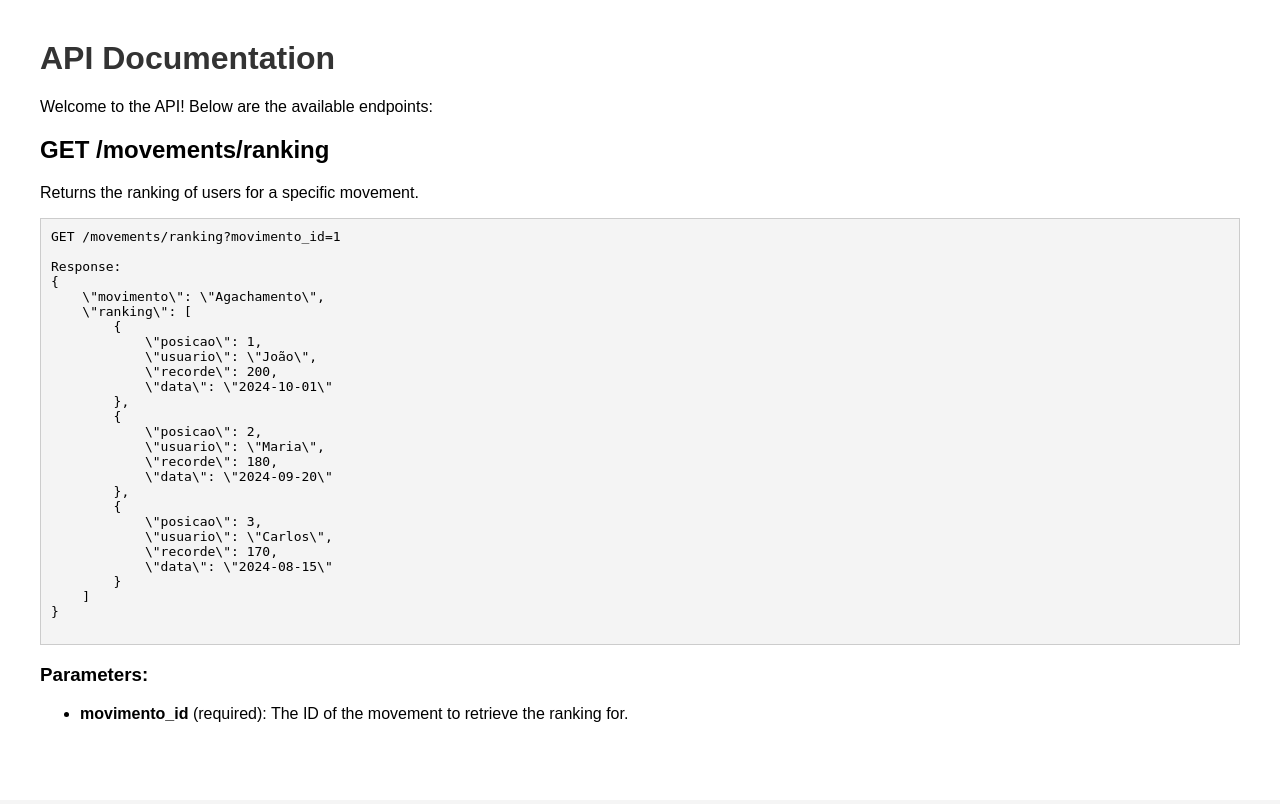
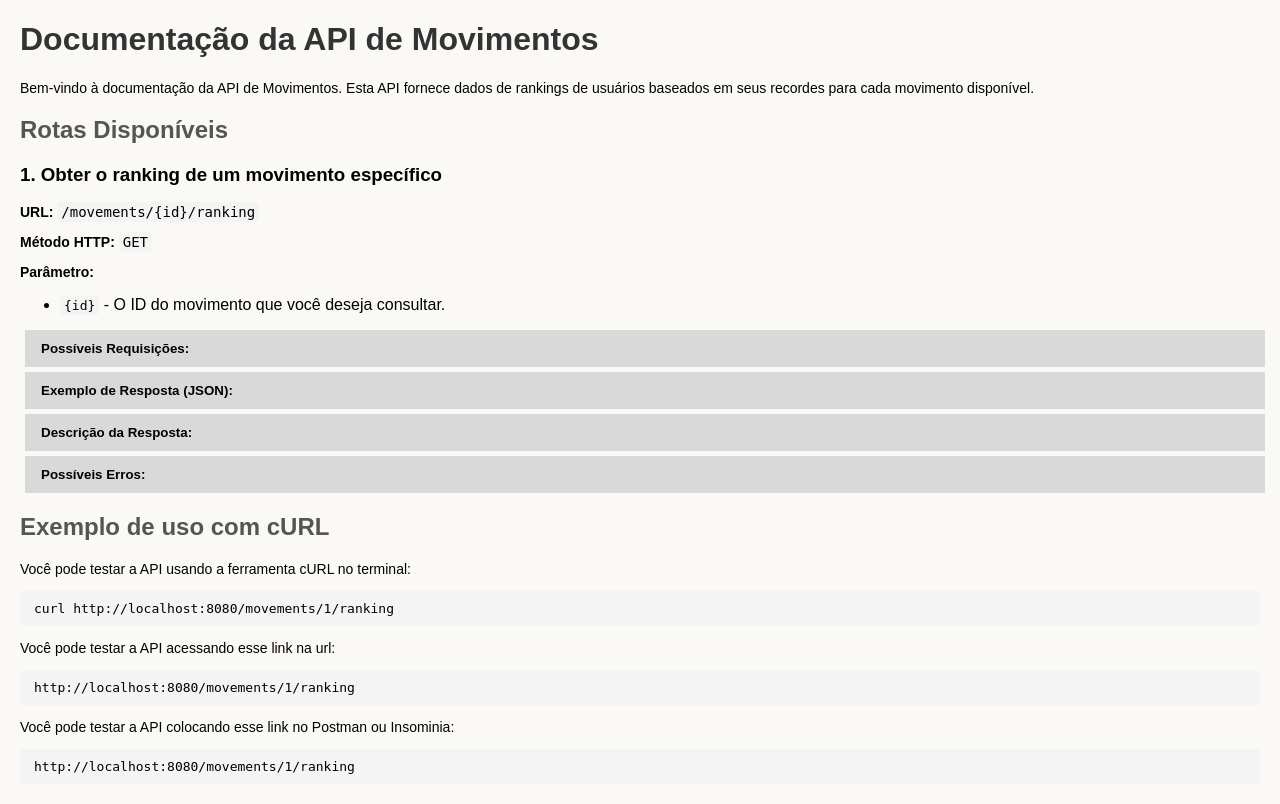
Before and after one commit to Ribapax/caseTecnofit, a PHP site: page / in a window 1280 px wide. Before the commit the page ends 722 px from the top, so only its background shows below. Run offline with PHP 8.4, Linux system fonts and the light colour scheme.

Commit message:
finalização da estrutura do código

```diff
--- a/docker-compose.yml
+++ b/docker-compose.yml
@@ -15,7 +15,7 @@ services:
     image: mysql:5.7
     volumes:
       - dbdata:/var/lib/mysql
-      - ./db/init.sql:/docker-entrypoint-initdb.d/init.sql # Script para inicializar o banco de dados:w
+      - ./db/init.sql:/docker-entrypoint-initdb.d/init.sql # Script para inicializar o banco de dados
     container_name: mysql_db
     ulimits:
       nproc: 65535
--- a/public/conexao.php
+++ b/public/conexao.php
@@ -4,7 +4,7 @@ $host = 'db'; // Nome do serviço definido no docker-compose.yml
 $db = 'tecnofit';
 $user = 'root';
 $pass = 'secret';
-$charset = 'utf8mb4';
+
 
 // Conectando ao banco de dados
 $dsn = "mysql:host=$host;dbname=$db;";
--- /dev/null
+++ b/public/index.css
@@ -0,0 +1,45 @@
+body {
+    font-family: Arial, sans-serif;
+    margin: 20px;
+    background-color: #FAF9F6;
+}
+
+h1 {
+    color: #333;
+}
+
+h2 {
+    color: #555;
+}
+h4 {
+    margin: 0;
+    padding: 10px;
+}
+
+p {
+    font-size: 14px;
+}
+
+code {
+    background-color: #f4f4f4;
+    padding: 2px 4px;
+    border-radius: 4px;
+}
+
+pre {
+    background-color: #f4f4f4;
+    padding: 10px;
+    border-radius: 4px;
+}
+
+button {
+    display: block;
+    width: 100%;
+    border: none;
+    background-color: #d9d9d9;
+    margin: 5px;
+    text-align: justify;
+}
+.hide {
+    display: none;
+}
--- a/public/index.html
+++ b/public/index.html
@@ -1,51 +1,114 @@
 <!DOCTYPE html>
-    <html>
+<html lang="pt-BR">
   <head>
-        <title>API Documentation</title>
-        <style>
-            body { font-family: Arial, sans-serif; margin: 40px; }
-            h1 { color: #333; }
-            pre { background-color: #f4f4f4; padding: 10px; border: 1px solid #ccc; }
-        </style>
+    <meta charset="UTF-8" />
+    <meta name="viewport" content="width=device-width, initial-scale=1.0" />
+    <title>Documentação da API de Movimentos</title>
+    <link rel="stylesheet" href="index.css" />
   </head>
+
   <body>
-        <h1>API Documentation</h1>
-        <p>Welcome to the API! Below are the available endpoints:</p>
+    <h1>Documentação da API de Movimentos</h1>
 
-        <h2>GET /movements/ranking</h2>
-        <p>Returns the ranking of users for a specific movement.</p>
-        <pre>
-GET /movements/ranking?movimento_id=1
+    <p>
+      Bem-vindo à documentação da API de Movimentos. Esta API fornece dados de
+      rankings de usuários baseados em seus recordes para cada movimento
+      disponível.
+    </p>
 
-Response:
+    <h2>Rotas Disponíveis</h2>
+
+    <h3>1. Obter o ranking de um movimento específico</h3>
+    <p><strong>URL:</strong> <code>/movements/{id}/ranking</code></p>
+    <p><strong>Método HTTP:</strong> <code>GET</code></p>
+    <p><strong>Parâmetro:</strong></p>
+    <ul>
+      <li><code>{id}</code> - O ID do movimento que você deseja consultar.</li>
+    </ul>
+    <button  onclick="togleHide('req')">
+      <h4>Possíveis Requisições:</h4>
+    </button>
+    <div id="req" class="req hide" >
+      <pre><code>GET <a href="/movements/1/ranking">/movements/1/ranking</a></code></pre>
+      <pre><code>GET <a href="/movements/2/ranking">/movements/2/ranking</a></code></pre>
+      <pre><code>GET <a href="/movements/3/ranking">/movements/3/ranking</a></code></pre>
+    </div>
+    <button id="examButton" onclick="togleHide('exam')">
+      <h4>Exemplo de Resposta (JSON):</h4>
+    </button>
+    <div id="exam" class="hide">
+      <pre><code>{
+        "movimento":"Deadlift",
+        "ranking":[
         {
-    \"movimento\": \"Agachamento\",
-    \"ranking\": [
-        {
-            \"posicao\": 1,
-            \"usuario\": \"João\",
-            \"recorde\": 200,
-            \"data\": \"2024-10-01\"
+            "posição":1,
+            "usuário:"Jose",
+            "recorde pessoal":190,
+            "data":"06/01/2021"
         },
         {
-            \"posicao\": 2,
-            \"usuario\": \"Maria\",
-            \"recorde\": 180,
-            \"data\": \"2024-09-20\"
+            "posição":2,
+            "usuário":"Joao",
+            "recorde pessoal":180,
+            "data":"04/01/2021"
         },
         {
-            \"posicao\": 3,
-            \"usuario\": \"Carlos\",
-            \"recorde\": 170,
-            \"data\": \"2024-08-15\"
-        }
-    ]
-}
-        </pre>
+            "posição":3,
+            "usuário":"Paulo",
+            "recorde pessoal":170,
+            "data":"03/01/2021"
+        }]
+    }</code></pre>
+    </div>
+    <button onclick="togleHide('desc')" >
+      <h4>Descrição da Resposta:</h4>
+    </button>
+    <div id="desc" class="hide">
+      <ul>
+        <li><strong>movimento:</strong> O nome do movimento consultado.</li>
+        <li>
+          <strong>ranking:</strong> Uma lista ordenada dos usuários e seus
+          recordes para o movimento.
+        </li>
+        <li>
+          <strong>posição:</strong> A posição do usuário no ranking (usuários
+          com o mesmo recorde ocupam a mesma posição).
+        </li>
+        <li>
+          <strong>usuario:</strong> O nome do usuário que realizou o movimento.
+        </li>
+        <li>
+          <strong>recorde pessoal:</strong> O maior valor de recorde do usuário.
+        </li>
+        <li><strong>data:</strong> A data em que o recorde foi alcançado.</li>
+      </ul>
+    </div>
+<button  onclick="togleHide('pos')">
 
-        <h3>Parameters:</h3>
+    <h4>Possíveis Erros:</h4>
+</button>
+<div id="pos" class="hide">
+
     <ul>
-            <li><strong>movimento_id</strong> (required): The ID of the movement to retrieve the ranking for.</li>
+        <li>
+            <strong>404 - Movimento não encontrado:</strong> Se o ID do movimento
+            fornecido não existir.
+        </li>
+        <li>
+            <strong>500 - Erro no servidor:</strong> Qualquer erro interno que
+            ocorra ao processar a requisição.
+        </li>
     </ul>
+</div>
+
+    <h2>Exemplo de uso com cURL</h2>
+    <p>Você pode testar a API usando a ferramenta cURL no terminal:</p>
+    <pre><code>curl http://localhost:8080/movements/1/ranking</code></pre>
+    <p>Você pode testar a API acessando esse link na url:</p>
+    <pre><code>http://localhost:8080/movements/1/ranking</code></pre>
+    <p>Você pode testar a API colocando esse link no Postman ou Insominia:</p>
+    <pre><code>http://localhost:8080/movements/1/ranking</code></pre>
   </body>
+  <script src="https://ajax.googleapis.com/ajax/libs/jquery/3.7.1/jquery.min.js"></script>
+  <script src="index.js"></script>
 </html>
--- /dev/null
+++ b/public/index.js
@@ -0,0 +1,9 @@
+$(function () {
+  console.log("ready!");
+});
+
+function togleHide(className) {
+  $("#" + className + "").toggleClass("hide");
+  //$("#"+ className +"Button").click(function () {
+  //:});
+}
--- a/public/index.php
+++ b/public/index.php
@@ -1,79 +1,17 @@
 <?php
 require("conexao.php");
+require("router.php");
+require("movements.php");
 
 
+// Rota para /movements/{movement_id}/ranking
 
-// Função auxiliar para roteamento
-function route($method, $route, $callback) {
-    $uri = parse_url($_SERVER['REQUEST_URI'], PHP_URL_PATH);
-    //echo ' '. $uri .' '. $method .' '. $route ;
-    if ($_SERVER['REQUEST_METHOD'] === strtoupper($method) && preg_match("#^$route$#", $uri)) {
-        $callback();
-        exit;
-    }
-}
-
-// Rota para /movements/ranking
-route('GET', '/movements/ranking', function() use ($pdo) {
-    header('Content-Type: application/json');
-
-    // Obtém o movimento a partir da URL
-    $movimentoId = isset($_GET['movement_id']) ? (int)$_GET['movement_id'] : null;
-
-    if (!$movimentoId) {
-        echo json_encode(['error' => 'Movimento ID não fornecido']);
-        return;
-    }
-
-    // Consulta o nome do movimento e os recordes
-    $stmt = $pdo->prepare("
-        SELECT m.name AS movement, u.name AS user, MAX(r.value) AS pr, max(r.date) AS date
-        FROM personal_record r
-        JOIN user u ON r.user_id = u.id
-        JOIN movement m ON r.movement_id = m.id
-        WHERE r.movement_id = ?
-        GROUP BY u.id, m.name, u.name
-        ORDER BY pr DESC;
-    ");
-    $stmt->execute([$movimentoId]);
-
-    $records = $stmt->fetchAll();
-
-    //validação par
-    if (!$records) {
-
-        echo json_encode(['message' => 'Nenhum recorde encontrado para este movimento']);
-        return;
-    }
-
-    // Monta o ranking com a posição dos usuários
-    $ranking = [];
-    $posicao = 1; // Posição atual no ranking
-    $ultimoRecorde = null; // Último valor de recorde
-
-    foreach ($records as $index => $record) {
-        // Se o recorde for diferente do último recorde, incrementa a posição
-        if ($record['recorde'] != $ultimoRecorde) {
-            $posicao = $index + 1;
-            $ultimoRecorde = $record['recorde'];
-        }
-
-        $ranking[] = [
-            'posicao' => $posicao,
-            'usuario' => $record['user'],
-            'recorde' => $record['pr'],
-            'data' => $record['date'],
-        ];
-    }
-    // Retorna o resultado em formato JSON
-    echo json_encode([
-        'movimento' => $records[0]['movement'],
-        'ranking' => $ranking
-    ]);
+route('GET', '/movements/{movement_id}/ranking', function (int $movementId) {
+    echo getRankingByMovementId($movementId);
 });
 
 // Rota para a documentação em HTML na URL "/"
-route('GET', '/', function() {
+route('GET', '/', function () {
     header('Content-Type: text/html');
     readfile("index.html");
 });
--- /dev/null
+++ b/public/movements.php
@@ -0,0 +1,61 @@
+<?php
+function getRankingByMovementId(int $movementId){
+    global $pdo;
+
+    header('Content-Type: application/json');
+
+    // Obtém o movimento a partir da URL
+    if (!$movementId) {
+        echo json_encode(['error' => 'Movimento ID não fornecido']);
+        return;
+    }
+
+    // Consulta o nome do movimento e os recordes pessoais
+    $stmt = $pdo->prepare("
+        SELECT m.name AS movement, u.name AS user, MAX(r.value) AS pr, MAX(r.date) AS date
+        FROM movement m
+        LEFT JOIN personal_record r ON r.movement_id = m.id
+        LEFT JOIN user u ON r.user_id = u.id
+        WHERE m.id = ?
+        GROUP BY u.id, movement, user
+        ORDER BY pr DESC, date ASC;
+    ");
+    $stmt->execute([$movementId]);
+
+    $records = $stmt->fetchAll();
+
+    // Monta o ranking com a posição dos usuários
+    $ranking = [];
+
+    if ($records[0]["user"] === null) {
+        echo json_encode([
+            'movimento' => $records[0]['movement']??"",
+            'ranking' => $ranking
+        ]);
+        return;
+    }
+
+    $position = 0; // Posição atual no ranking
+    $ultimoRecorde = null;
+
+    foreach ($records as $index => $record) {
+
+        if ($record['pr'] != $ultimoRecorde) {
+            $position = $position + 1;
+            //$position = $index + 1;
+            $ultimoRecorde = $record['pr'];
+        }
+
+        $ranking[] = [
+            'posição' => $position,
+            'usuário' => $record['user'],
+            'recorde pessoal' => $record['pr'],
+            'data' => date('d/m/Y', strtotime($record['date'])),
+        ];
+    }
+    // Retorna o resultado em formato JSON
+    return json_encode([
+        'movimento' => $records[0]['movement'],
+        'ranking' => $ranking
+    ]);
+}
--- /dev/null
+++ b/public/router.php
@@ -0,0 +1,17 @@
+<?php
+function route($method, $routePattern, $callback)
+{
+    $uri = parse_url($_SERVER['REQUEST_URI'], PHP_URL_PATH);
+
+    // Substitui parâmetros dinâmicos (ex: {id}) no padrão da rota por uma expressão regular
+    $routePattern = preg_replace('#\{([a-zA-Z0-9_]+)\}#', '([a-zA-Z0-9_]+)', $routePattern);
+
+    // Verifica se a rota atual corresponde ao padrão de rota fornecido
+    if ($_SERVER['REQUEST_METHOD'] === strtoupper($method) && preg_match("#^$routePattern$#", $uri, $matches)) {
+        // Remove o primeiro elemento (a correspondência completa)
+        array_shift($matches);
+        // Passa os parâmetros para o callback
+        $callback(...$matches);
+        exit;
+    }
+}
```
Also changed, not shown: README.md. Lines whose indentation alone changed are shown as unchanged.
